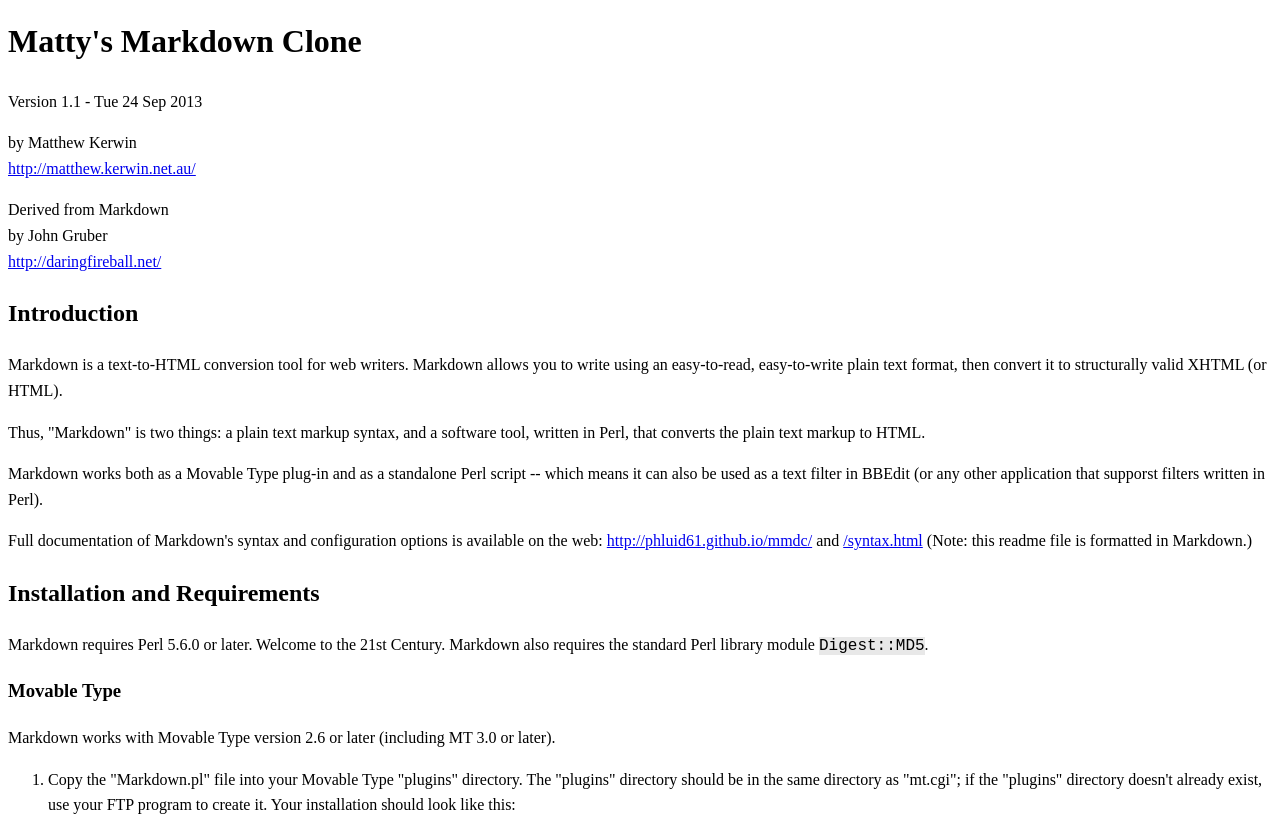
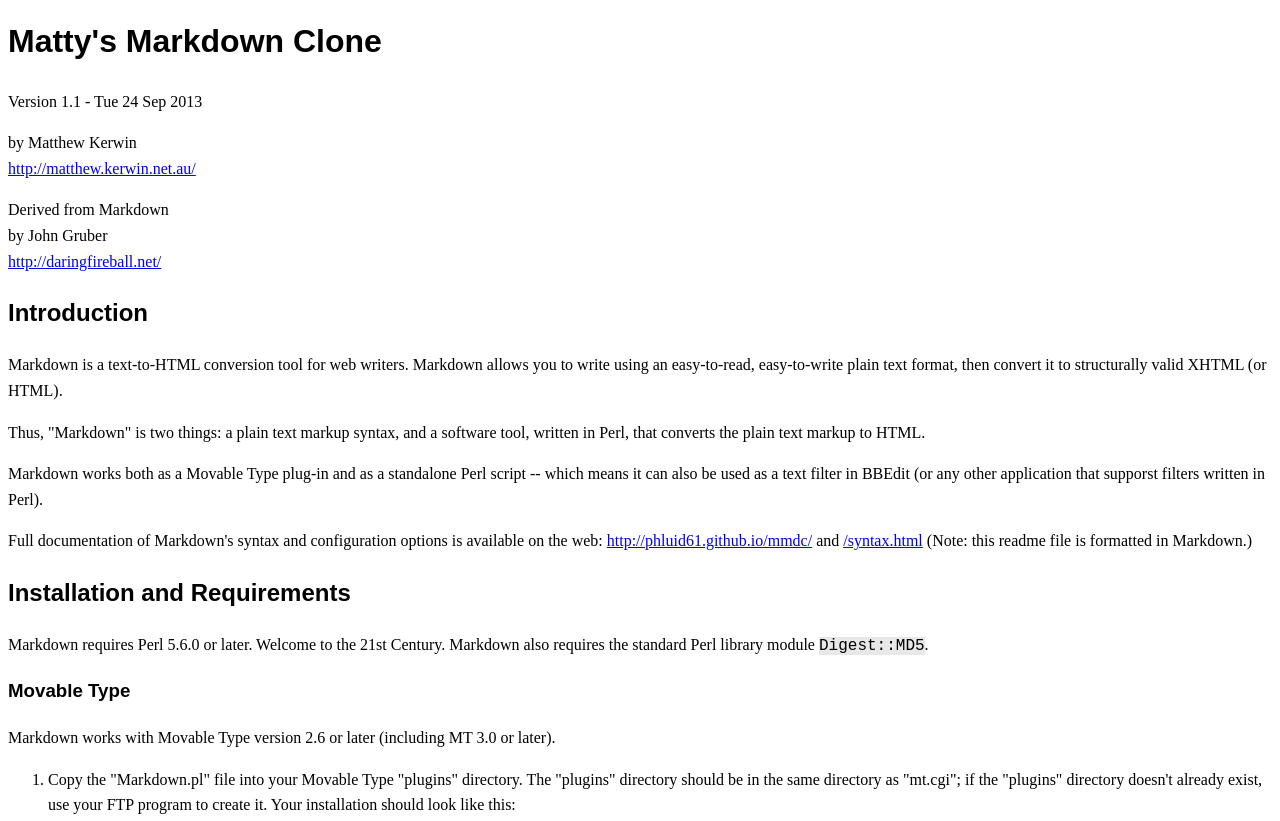
Before and after one commit to QUTlib/mmdc, a plain HTML site: page index.html in a window 1280 px wide. Shown: the top 821 px of the page. Drawn offline with Linux system fonts and the light colour scheme.

Commit message:
change heading font

```diff
--- a/style.css
+++ b/style.css
@@ -7,4 +7,5 @@
 
 blockquote{margin-left:0.25em;border-left:0.25em solid #eee;padding-left:2em;}
 
+h1,h2,h3,h4,h5,h6{font-family:sans-serif;}
 h1:first-child{margin-top:0;padding-top:0;}
```
